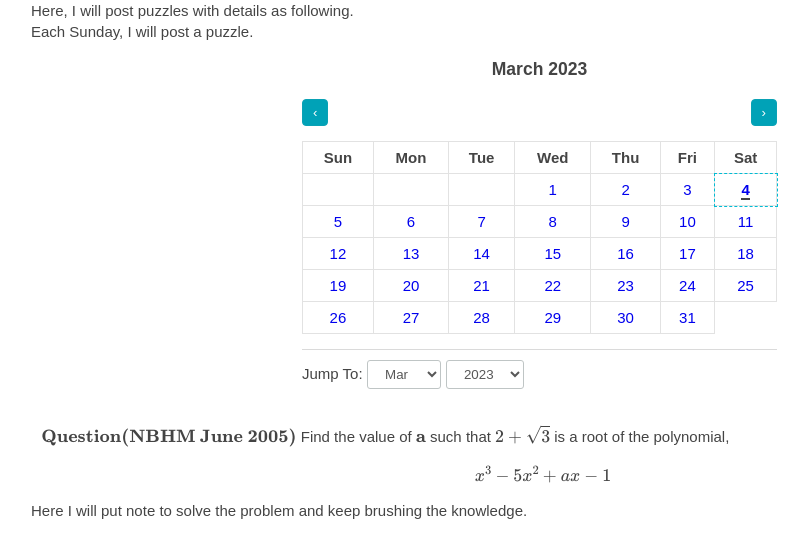
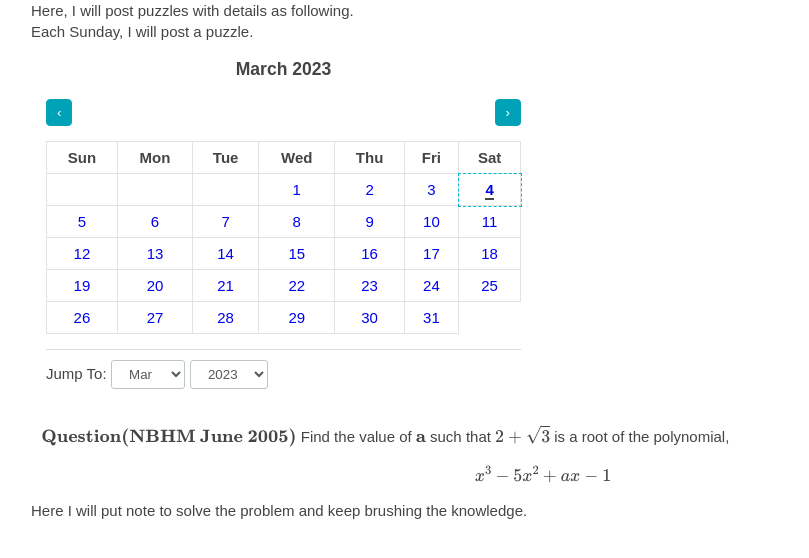
Before and after one commit to 1ayushjswl/1ayushjswl.github.io, a plain HTML site: page index.html in a window 1280 px wide. Shown: the whole page, without its empty margins (97-906 px from the left). Drawn offline with nearby package versions, Linux system fonts and the light colour scheme.

Commit message:
Update style.css

```diff
--- a/style.css
+++ b/style.css
@@ -20,7 +20,7 @@ body {
 
   padding: 15px;
   max-width: 475px;
-  margin: 0% 25% auto;
+  margin-left: 25% auto;
   overflow: auto;
 }
 
```
